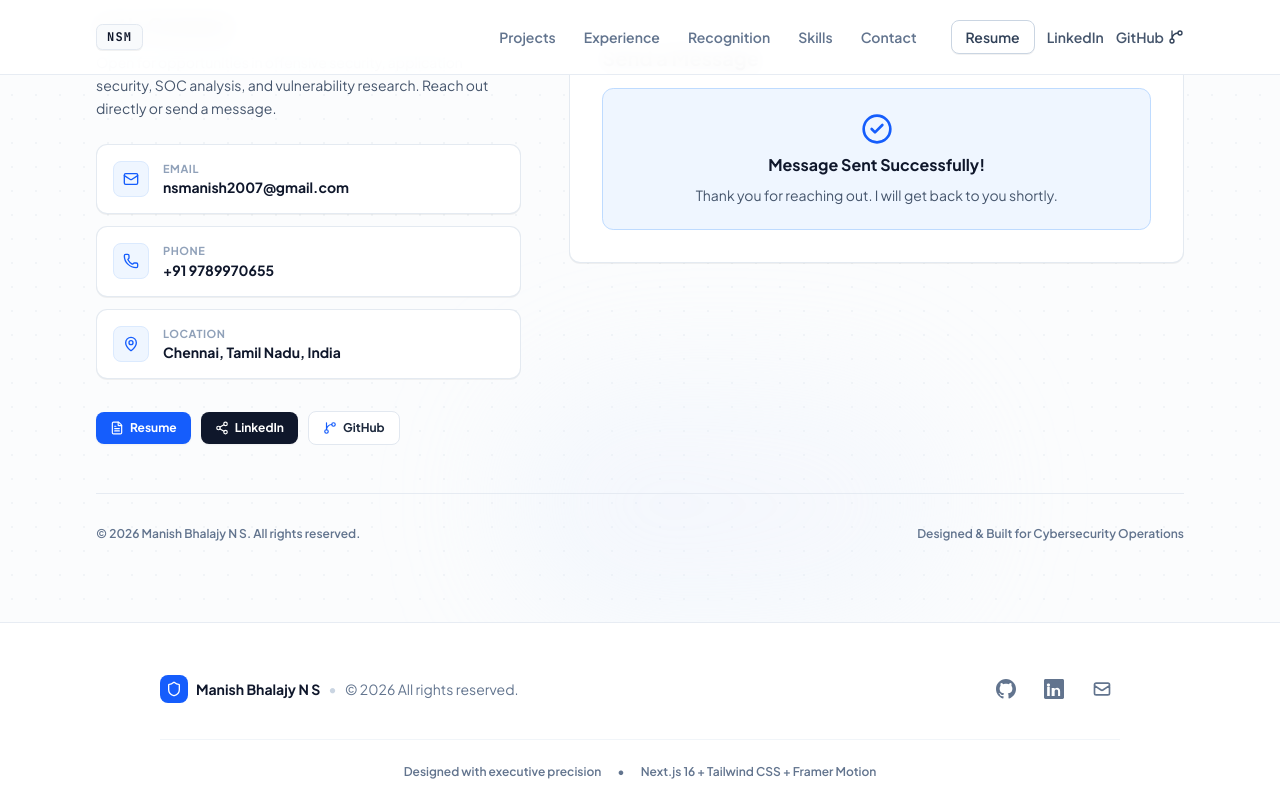
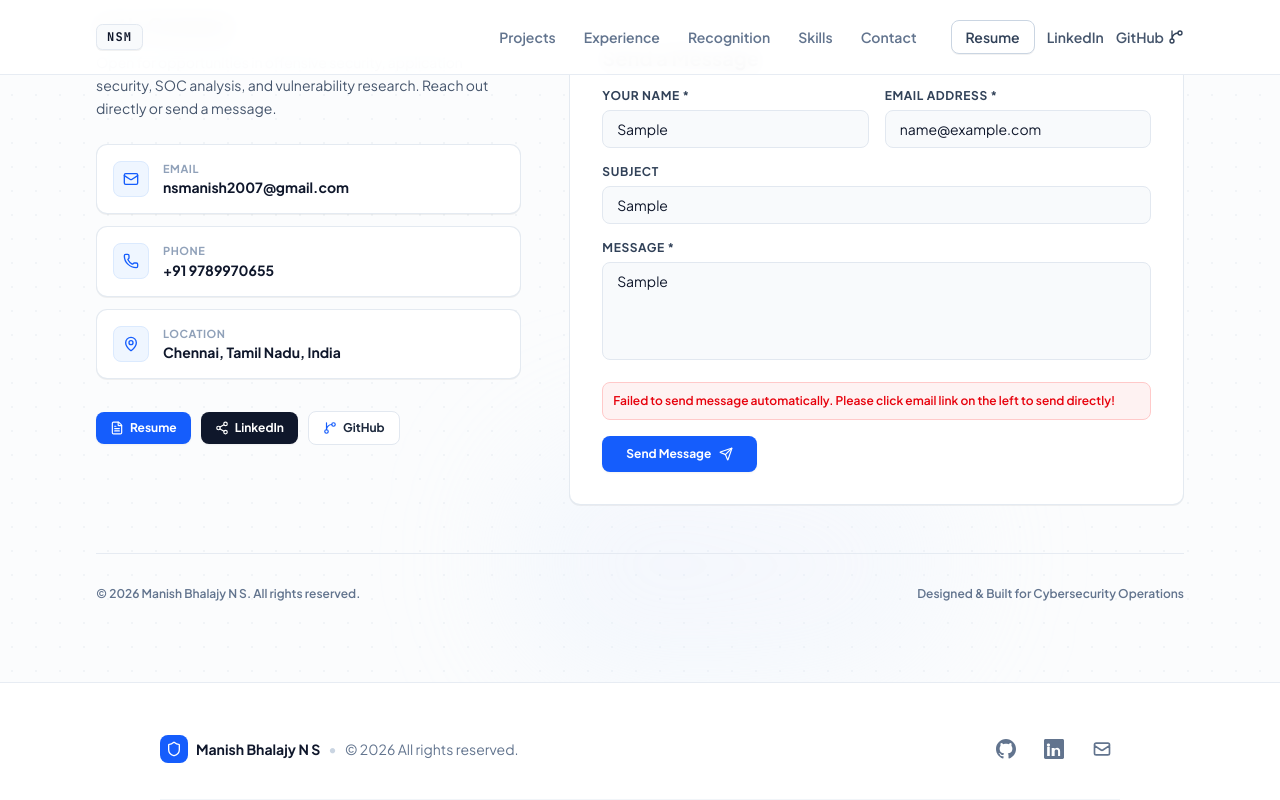
Before and after one commit to manishns2007/-portfolio, a Next.js app: page / in a window 1280 px wide. Both pictures are taken after typing "Sample", "name@example.com", "Sample", "Sample" into the empty fields and a click on the button "Send Message". Shown: the part 4434-5234 px from the top of the page. Built offline with nearby package versions, Linux system fonts and the light colour scheme; no server answers.

Commit message:
feat: add interactive contact section with form submission and social links

```diff
--- a/components/contact.tsx
+++ b/components/contact.tsx
@@ -3,7 +3,7 @@
 import { useState } from 'react'
 import { motion } from 'framer-motion'
 import { useInView } from 'react-intersection-observer'
-import { Mail, Phone, Share2, GitBranch, MapPin, Send, CheckCircle2, FileText } from 'lucide-react'
+import { Mail, Phone, Share2, GitBranch, MapPin, Send, CheckCircle2, FileText, Loader2 } from 'lucide-react'
 
 export function Contact() {
   const { ref, inView } = useInView({
@@ -11,17 +11,45 @@ export function Contact() {
     threshold: 0.1,
   })
 
+  const [isSubmitting, setIsSubmitting] = useState(false)
   const [formSubmitted, setFormSubmitted] = useState(false)
+  const [errorMessage, setErrorMessage] = useState('')
   const [formData, setFormData] = useState({ name: '', email: '', subject: '', message: '' })
 
-  const handleSubmit = (e: React.FormEvent) => {
+  const handleSubmit = async (e: React.FormEvent) => {
     e.preventDefault()
     if (!formData.name || !formData.email || !formData.message) return
-    setFormSubmitted(true)
-    setTimeout(() => {
-      setFormSubmitted(false)
-      setFormData({ name: '', email: '', subject: '', message: '' })
-    }, 4000)
+    setIsSubmitting(true)
+    setErrorMessage('')
+
+    try {
+      const response = await fetch('https://formsubmit.co/ajax/nsmanish2007@gmail.com', {
+        method: 'POST',
+        headers: {
+          'Content-Type': 'application/json',
+          'Accept': 'application/json',
+        },
+        body: JSON.stringify({
+          name: formData.name,
+          email: formData.email,
+          _subject: formData.subject || `New Contact Form Message from ${formData.name}`,
+          message: formData.message,
+          _template: 'table',
+          _captcha: 'false',
+        }),
+      })
+
+      if (response.ok) {
+        setFormSubmitted(true)
+        setFormData({ name: '', email: '', subject: '', message: '' })
+      } else {
+        setErrorMessage('Failed to send message automatically. Please click email link on the left to send directly!')
+      }
+    } catch {
+      setErrorMessage('Failed to send message automatically. Please click email link on the left to send directly!')
+    } finally {
+      setIsSubmitting(false)
+    }
   }
 
   const contactMethods = [
@@ -230,12 +258,28 @@ export function Contact() {
                       />
                     </div>
 
+                    {errorMessage && (
+                      <p className="text-red-600 text-xs font-semibold bg-red-50 p-2.5 rounded-lg border border-red-200">
+                        {errorMessage}
+                      </p>
+                    )}
+
                     <button
                       type="submit"
-                      className="w-full sm:w-auto inline-flex items-center justify-center gap-2 px-6 py-2.5 bg-blue-600 hover:bg-blue-700 text-white font-bold text-xs rounded-lg transition-all shadow-xs cursor-pointer"
+                      disabled={isSubmitting}
+                      className="w-full sm:w-auto inline-flex items-center justify-center gap-2 px-6 py-2.5 bg-blue-600 hover:bg-blue-700 disabled:bg-blue-400 text-white font-bold text-xs rounded-lg transition-all shadow-xs cursor-pointer disabled:cursor-not-allowed"
                     >
-                      Send Message
-                      <Send className="w-3.5 h-3.5" />
+                      {isSubmitting ? (
+                        <>
+                          <span>Sending Message...</span>
+                          <Loader2 className="w-3.5 h-3.5 animate-spin" />
+                        </>
+                      ) : (
+                        <>
+                          <span>Send Message</span>
+                          <Send className="w-3.5 h-3.5" />
+                        </>
+                      )}
                     </button>
                   </form>
                 )}
```
